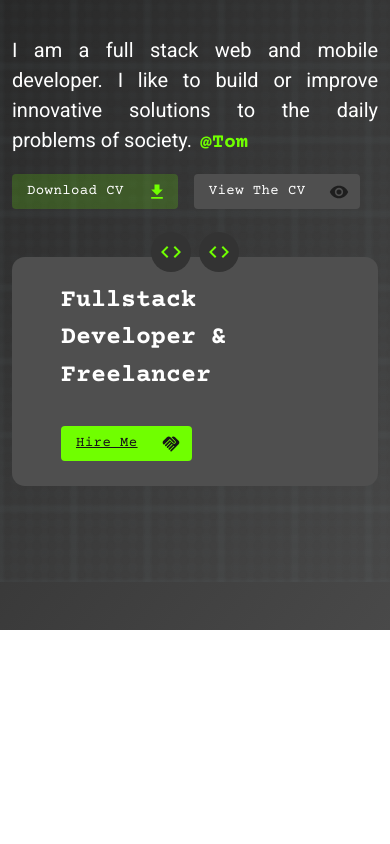
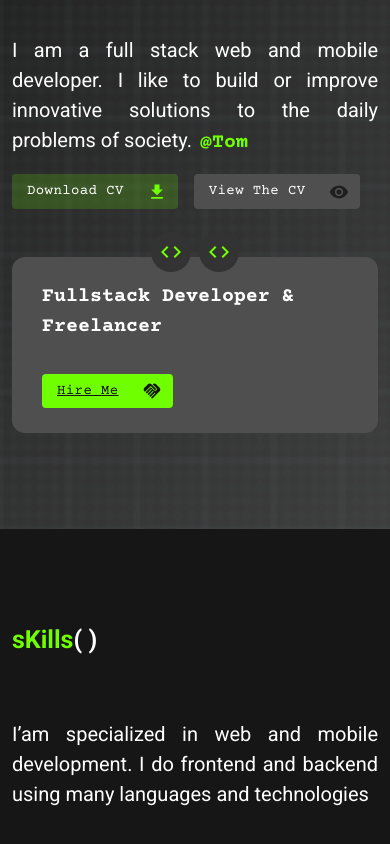
Before and after one commit to Tom-michel/portfolio-v1-reactJS, a React (Create React App) app: page / in a window 390 px wide. Shown: the part 918-1762 px from the top of the page. Before the commit the page ends 1548 px from the top, so only its background shows below. Built offline with nearby package versions, Linux system fonts and the light colour scheme.

Commit message:
skills section initialized

```diff
--- a/src/App.css
+++ b/src/App.css
@@ -25,6 +25,7 @@
   --white: #fff;
   --green: #70ff00;
   --hireText: #161616;
+  --darkBgColor: #161616;
 
   --border-raduis: 13px;
 }
@@ -277,7 +278,7 @@ button,
   text-decoration: underline !important;
 }
 .btn.hireBtn span {
-  color: #161616 !important;
+  color: var(--darkBgColor) !important;
 }
 
 .description {
@@ -310,13 +311,23 @@ button,
   .aboutBox {
     align-items: start;
     gap: 1rem;
-    padding: 25px 49px;
+    padding: 25px 30px;
+  }
+  .aboutBox .text {
+    font-size: 20px;
   }
 }
 /* ================= about ================ */
 
 /* ================= skills ================ */
+#skills {
+  background-color: var(--darkBgColor) !important;
+}
 
+.technos {
+}
+.technos .tech {
+}
 /* ================= skills ================ */
 
 /* ================= projects ================ */
--- a/src/components/data/my-data.js
+++ b/src/components/data/my-data.js
@@ -80,6 +80,9 @@ export const about = [
 
 export const skills = [
   {
+    text: "I’am specialized in web and mobile development. I do frontend and backend using many languages and technologies ",
+    technos: [
+      {
         name: "JavaScript",
         img: "../images/...",
         dots: "...",
@@ -156,6 +159,8 @@ export const skills = [
         img: "../images/...",
         dots: "...",
         starred: false,
+      },
+    ],
   },
 ];
 
--- a/src/components/home/Banner.jsx
+++ b/src/components/home/Banner.jsx
@@ -15,15 +15,15 @@ export const Banner = () => {
               <>
                 <p className="hello fw-bold">{item.hello}</p>
                 <h1 className="name my-md-5 my-4 t-gr fw-bold">
-                  {/* <Typewriter
+                  <Typewriter
                     options={{
                       strings: [`${"< " + item.name + " />"}`],
                       autoStart: true,
                       loop: true,
                       // deleteSpeed: 20,
                     }}
-                  /> */}
-                  <span className="">{"< " + item.name + " />"}</span>
+                  />
+                  {/* <span className="">{"< " + item.name + " />"}</span> */}
                 </h1>
                 <div className="mb-4">
                   {item.role.map((role) => (
--- a/src/components/home/Home.jsx
+++ b/src/components/home/Home.jsx
@@ -1,5 +1,6 @@
 import React from "react";
 import { About } from "../pages/About";
+import { Skills } from "../pages/Skills";
 import { Banner } from "./Banner";
 
 export const Home = () => {
@@ -7,6 +8,7 @@ export const Home = () => {
     <>
       <Banner />
       <About />
+      <Skills />
     </>
   );
 };
--- a/src/components/pages/About.jsx
+++ b/src/components/pages/About.jsx
@@ -11,7 +11,7 @@ import { about } from "../data/my-data";
 
 export const About = () => {
   return (
-    <section id="about" className="my-5 py-5">
+    <section id="about" className="mt-5 py-5">
       <div className="container py-5">
         <Heading title="aboutMe" />
         {about.map((about) => (
--- a/src/components/pages/Skills.jsx
+++ b/src/components/pages/Skills.jsx
@@ -0,0 +1,23 @@
+import React from "react";
+import { Heading } from "../common/Heading";
+import { skills } from "../data/my-data";
+
+export const Skills = () => {
+  return (
+    <section id="skills" className="py-5">
+      <div className="container py-5">
+        <Heading title="sKills" />
+        {skills.map((skill) => (
+          <>
+            <p className="description">{skill.text}</p>
+            <div className="technos">
+              {skill.technos.map((tech) => (
+                <div className="tech"></div>
+              ))}
+            </div>
+          </>
+        ))}
+      </div>
+    </section>
+  );
+};
```
Lines whose indentation alone changed are shown as unchanged.
